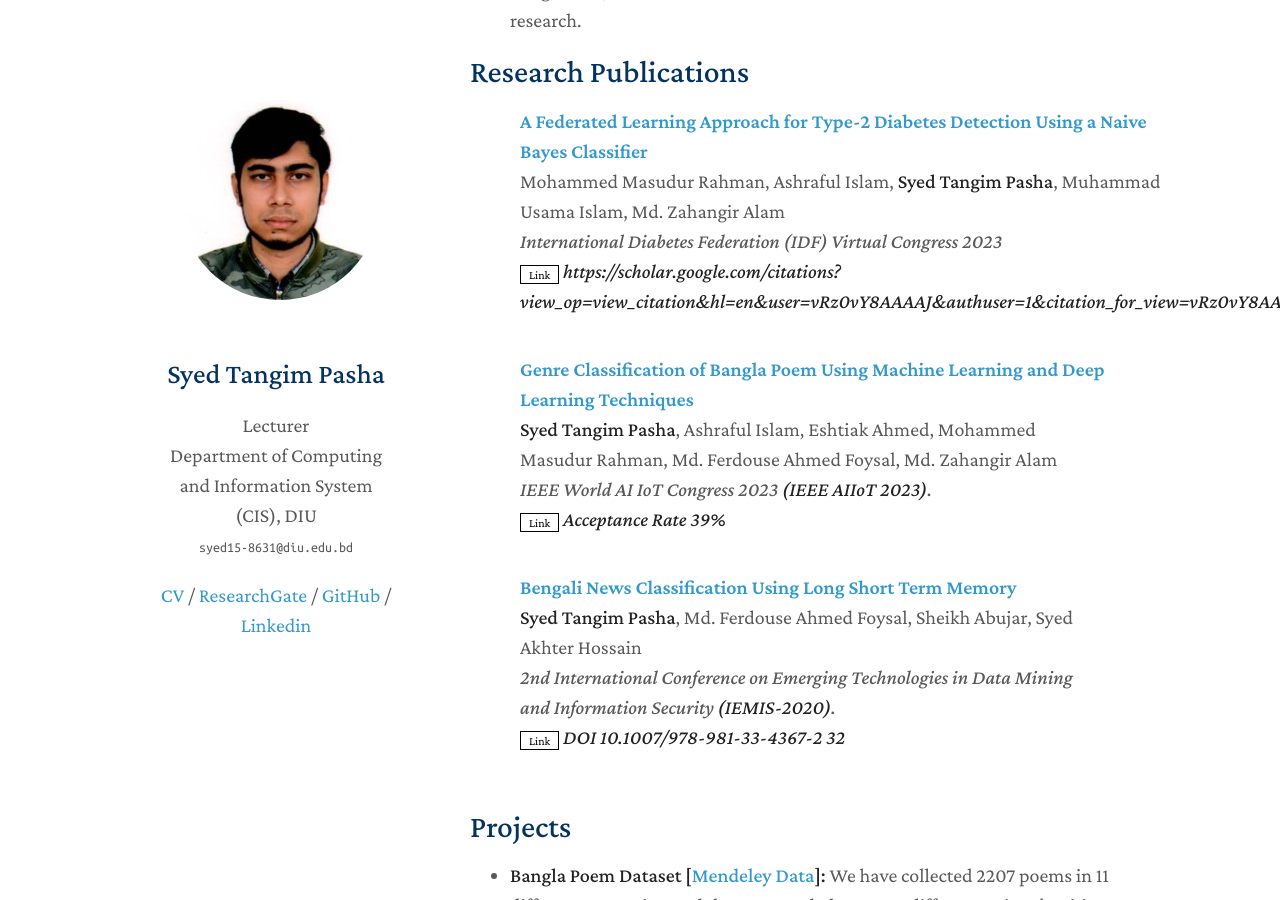
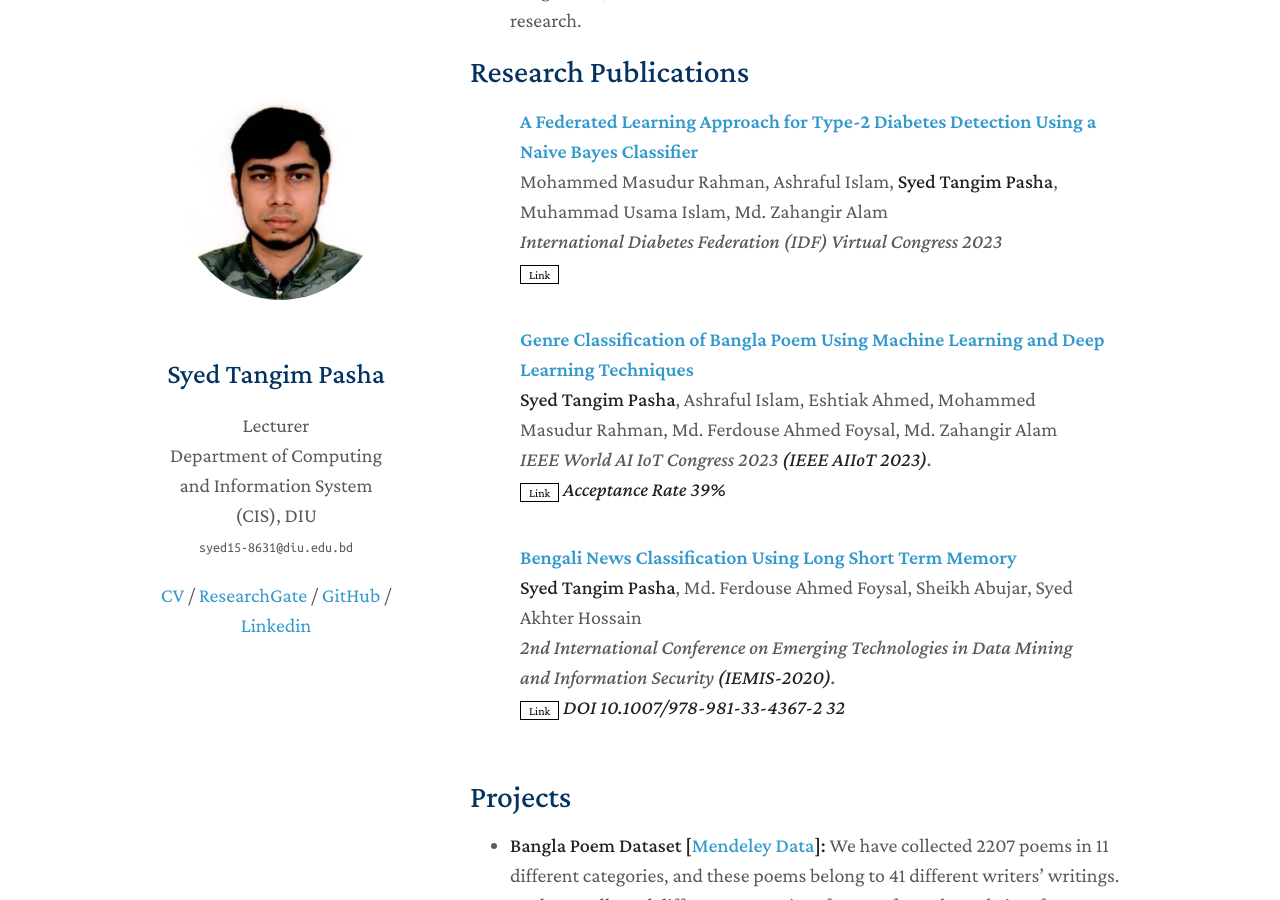
Before and after one commit to Syed-Tangim-Pasha/syed-tangim-pasha.github.io, a Jekyll site: the page built from index.md, in a window 1280 px wide and 900 px high, scrolled down 1515 px. Built offline with Jekyll 4.4.1, drawn with Linux system fonts in a browser that asks for light colours; nearby versions of some CDN libraries; a style sheet for code colours, icons or effects is not loaded; our own code applies the rules of GitHub Pages for plain Markdown files; part of the change alters nothing that is shown.

Commit message:
Update publications.yml

```diff
--- a/_data/publications.yml
+++ b/_data/publications.yml
@@ -3,8 +3,8 @@ main:
   - title: "A Federated Learning Approach for Type-2 Diabetes Detection Using a Naive Bayes Classifier"
     authors: Mohammed Masudur Rahman, Ashraful Islam, <strong>Syed Tangim Pasha</strong>, Muhammad Usama Islam, Md. Zahangir Alam
     conference: International Diabetes Federation (IDF) Virtual Congress 2023
-    page: https://scholar.google.com/citations?view_op=view_citation&hl=en&user=vRz0vY8AAAAJ&authuser=1&citation_for_view=vRz0vY8AAAAJ:zYLM7Y9cAGgC
-    notes: <strong>https://scholar.google.com/citations?view_op=view_citation&hl=en&user=vRz0vY8AAAAJ&authuser=1&citation_for_view=vRz0vY8AAAAJ:zYLM7Y9cAGgC</strong>
+    page: Diabetes Research and Clinical Practice (Volume 209), Elsevier
+    notes: <strong></strong>
 
   - title: "Genre Classification of Bangla Poem Using Machine Learning and Deep Learning Techniques"
     authors: <strong>Syed Tangim Pasha</strong>, Ashraful Islam, Eshtiak Ahmed, Mohammed Masudur Rahman, Md. Ferdouse Ahmed Foysal, Md. Zahangir Alam
```
